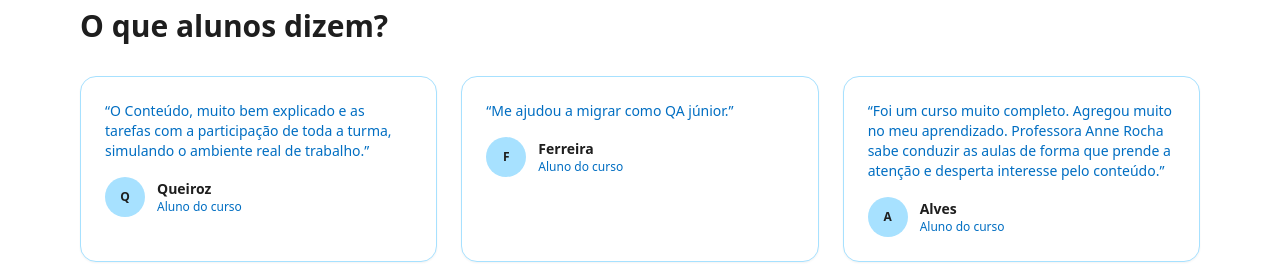
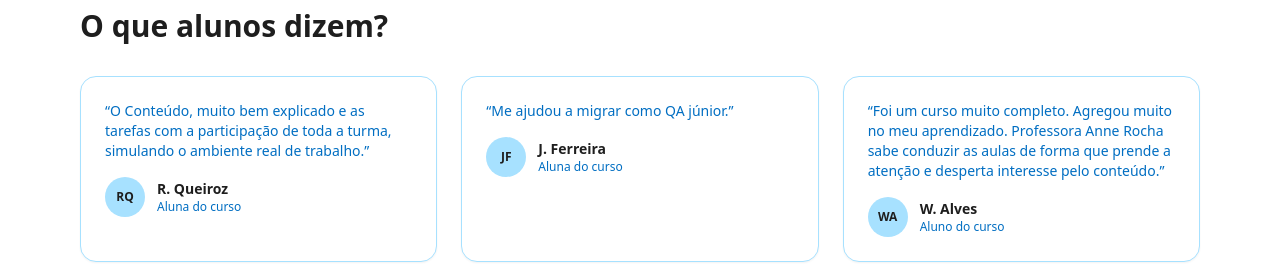
Before and after one commit to carolsprak/cursos, a React (Vite) app: page / in a window 1280 px wide. Shown: the part 3160-3429 px from the top of the page. Built offline with nearby package versions, Linux system fonts and the light colour scheme.

Commit message:
Update App.jsx

```diff
--- a/src/App.jsx
+++ b/src/App.jsx
@@ -14,17 +14,17 @@ const MENTORA = mentora;
 // === Depoimentos (edite os nomes/roles/quotes aqui) ===
 const TESTIMONIALS = [
   {
-  name: "Queiroz",
-  role: "Aluno do curso",
+  name: "R. Queiroz",
+  role: "Aluna do curso",
   quote: "O Conteúdo, muito bem explicado e as tarefas com a participação de toda a turma, simulando o ambiente real de trabalho.",
   },
   {
-  name: "Ferreira",
-  role: "Aluno do curso",
+  name: "J. Ferreira",
+  role: "Aluna do curso",
   quote: "Me ajudou a migrar como QA júnior.",
   },
   {
-  name: "Alves",
+  name: "W. Alves",
   role: "Aluno do curso",
   quote: "Foi um curso muito completo. Agregou muito no meu aprendizado. Professora Anne Rocha sabe conduzir as aulas de forma que prende a atenção e desperta interesse pelo conteúdo.",
   },
```
